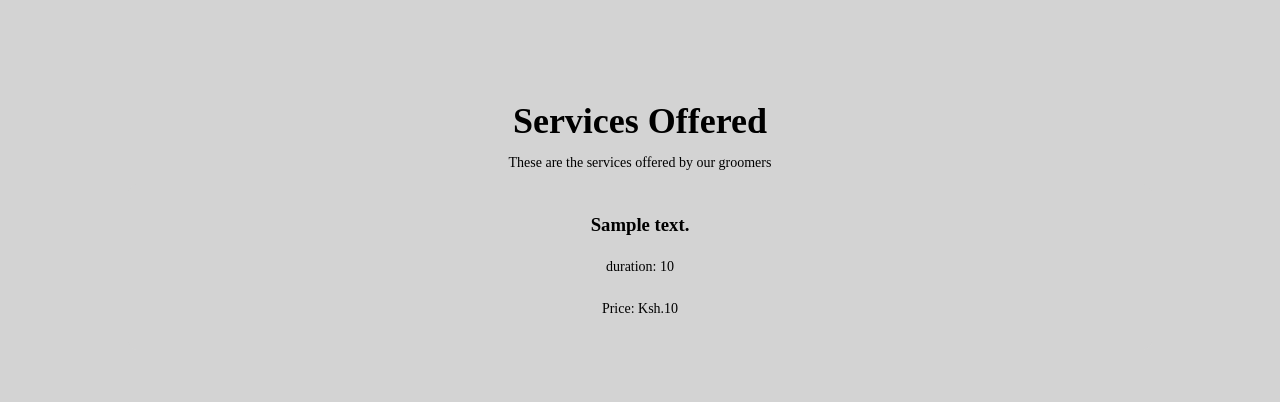
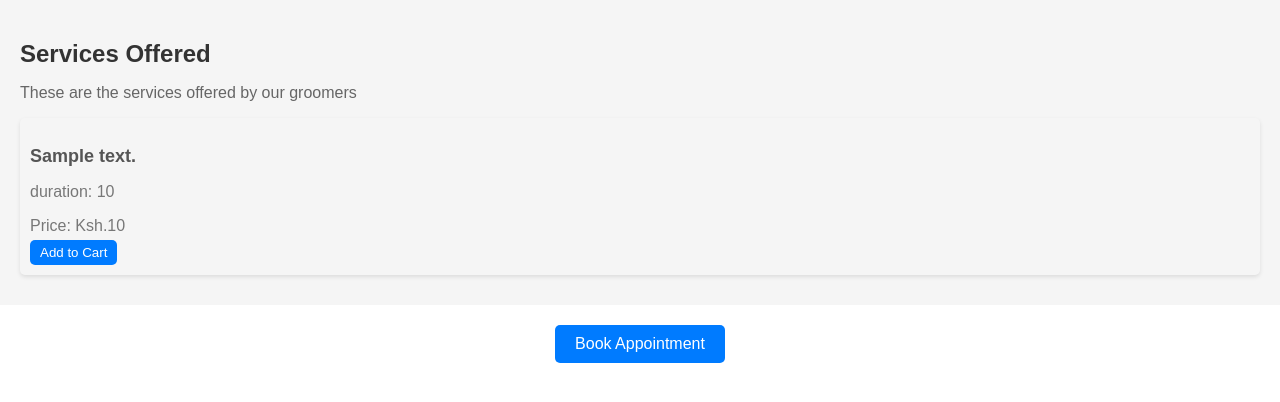
Before and after one commit to maiyo008/DogPlug, a Python web app: template web_flask/templates/service.html in a window 1280 px wide. Shown: the top 402 px of the page. Run offline with Jinja, Linux system fonts and the light colour scheme; the template is opened without the code that fills it: most values are stand-ins (such as "Sample title", 1, 10 or a date in 2020).

Commit message:
styling updates

```diff
--- a/web_flask/static/styles/groomer.css
+++ b/web_flask/static/styles/groomer.css
@@ -14,6 +14,7 @@ body {
     width: 95%;
     margin: 0 auto;
     padding: 20px;
+    flex: 1;
   }
 
   .header {
--- /dev/null
+++ b/web_flask/static/styles/service.css
@@ -0,0 +1,78 @@
+/* Main styles */
+body {
+    font-family: Arial, sans-serif;
+    margin: 0;
+    padding: 0;
+  }
+
+  .features {
+    background-color: #f5f5f5;
+    padding: 20px;
+  }
+
+  .features h1 {
+    font-size: 24px;
+    color: #333;
+    margin-bottom: 10px;
+  }
+
+  .features p {
+    color: #666;
+  }
+
+  .feature-row {
+    display: flex;
+    flex-wrap: wrap;
+    margin-bottom: 20px;
+  }
+
+  .feature-column {
+    flex-basis: 33.33%;
+    padding: 10px;
+    border-radius: 5px;
+    margin-bottom: 10px;
+    box-shadow: 0 2px 4px rgba(0, 0, 0, 0.1);
+  }
+
+  .feature-column h3 {
+    font-size: 18px;
+    color: #555;
+    margin-bottom: 5px;
+  }
+
+  .feature-column p {
+    color: #777;
+    margin-bottom: 5px;
+  }
+
+  .add-to-cart-btn {
+    background-color: #007bff;
+    color: #fff;
+    border: none;
+    padding: 5px 10px;
+    border-radius: 5px;
+    cursor: pointer;
+  }
+
+  .add-to-cart-btn:hover {
+    background-color: #0056b3;
+  }
+
+  .text-boxs {
+    text-align: center;
+    padding: 20px;
+  }
+
+  .hero-btn {
+    display: inline-block;
+    padding: 10px 20px;
+    background-color: #007bff;
+    color: #fff;
+    text-decoration: none;
+    border-radius: 5px;
+    transition: background-color 0.3s ease;
+  }
+
+  .hero-btn:hover {
+    background-color: #0056b3;
+  }
--- a/web_flask/templates/book.html
+++ b/web_flask/templates/book.html
@@ -4,7 +4,7 @@
   <meta charset="UTF-8">
   <meta name="viewport" content="width=device-width, initial-scale=1.0">
   <title>Dog Grooming Booking Service</title>
-  <link rel="stylesheet" href="styles/book.css">
+  <link rel="stylesheet" href="../static/styles/book.css">
   <script src="book.js"></script>
 </head>
 <body>
@@ -25,7 +25,9 @@
 
       <label for="service">Service:</label>
       <select id="service" required>
-        <option value="">Select a service</option>
+        {% for service in services %}
+        <option value="{{ service.description }}">Select a service</option>
+        {% endfor %}
         <option value="bathing">Bathing</option>
         <option value="haircutting">Haircutting</option>
         <option value="nail-trimming">Nail Trimming</option>
--- a/web_flask/templates/service.html
+++ b/web_flask/templates/service.html
@@ -3,7 +3,7 @@
 <head>
     <meta name="viewport" content="width=device-width, initial-scale=1.0">
     <title>Dog Plug</title>
-    <link rel="stylesheet" href="../static/styles/style.css">
+    <link rel="stylesheet" href="../static/styles/service.css">
     <link rel="stylesheet" href="https://stackpath.bootstrapcdn.com/font-awesome/4.7.0/css/font-awesome.min.css">
 </head>
 <main>
@@ -17,9 +17,14 @@
             <h3>{{ service.description }}</h3>
             <p>duration: {{ service.duration }}</p>
             <p>Price: Ksh.{{ service.price }}</p>
+            <button class="add-to-cart-btn">Add to Cart</button>
            </div>
         {% endfor %}
     </section>
+
+    <div class="text-boxs">
+        <a href="book.html" class="hero-btn">Book Appointment</a>
+    </div>
 
     <script src="scripts/main.js"></script>
 </body>
```
